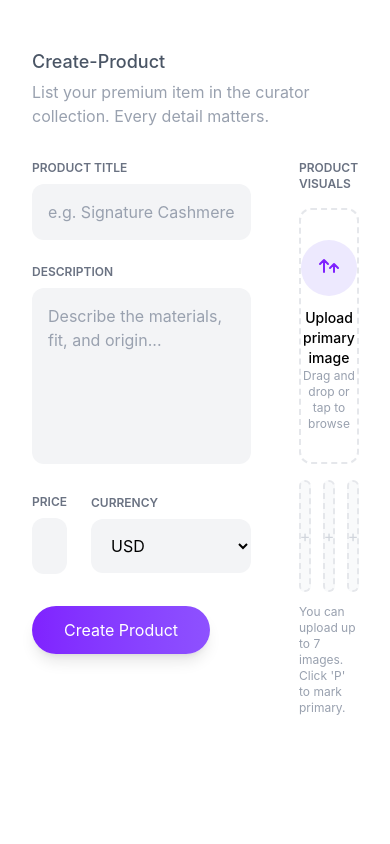
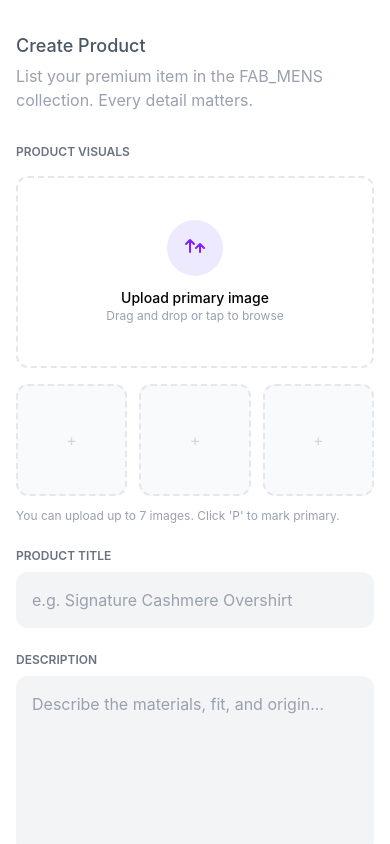
Before and after one commit to piyush-ujgaokar/snitch, a React app in the folder Frontend/: page /seller/create-product in a window 390 px wide. Shown: the top 844 px of the page. Built offline with nearby package versions, Linux system fonts and the light colour scheme; the HTML template or start-up script is replaced by a standard one.

Commit message:
configure the API

```diff
--- a/Frontend/src/features/products/pages/CreateProduct.jsx
+++ b/Frontend/src/features/products/pages/CreateProduct.jsx
@@ -1,12 +1,16 @@
 import React, { useRef, useState } from 'react'
+import {useProduct} from '../hooks/useProduct'
+
 
 const CreateProduct=()=>{
   const [title, setTitle] = useState('')
   const [description, setDescription] = useState('')
   const [price, setPrice] = useState('')
-  const [currency, setCurrency] = useState('USD')
+  const [currency, setCurrency] = useState('INR')
   const [files, setFiles] = useState([])
   const fileInputRef = useRef(null)
+
+  const {handleCreateProduct}=useProduct()
 
   const onFilesAdded = (newFiles) => {
     const arr = Array.from(newFiles)
@@ -40,17 +44,19 @@ const CreateProduct=()=>{
   const submit = async (e) => {
     e.preventDefault()
     // Basic client-side payload; replace with your API call
-    const form = new FormData()
-    form.append('title', title)
-    form.append('description', description)
-    form.append('price', price)
-    form.append('currency', currency)
+    const formData = new FormData()
+    formData.append('title', title)
+    formData.append('description', description)
+    // backend validator expects `priceAmount` and `priceCurrency`
+    formData.append('priceAmount', Number(price))
+    formData.append('priceCurrency', currency)
     files.forEach((f, i) => {
-      if (f instanceof File) form.append('images', f)
+      if (f instanceof File) formData.append('images', f)
     })
+console.log(formData)
     try {
       // placeholder; update URL to your backend endpoint
-      await fetch('/api/products', { method: 'POST', body: form })
+      await handleCreateProduct(formData) // Implement this function to call your API
       alert('Product created (mock)')
     } catch (err) {
       console.error(err)
@@ -59,11 +65,11 @@ const CreateProduct=()=>{
   }
 
   return (
-    <div className="max-w-6xl mx-auto px-8 py-12">
-      <h2 className="text-gray-600 text-lg font-medium">Create-Product</h2>
-      <p className="text-gray-400 mt-1 mb-8">List your premium item in the curator collection. Every detail matters.</p>
+    <div className="max-w-6xl mx-auto px-4 sm:px-8 py-8 sm:py-12">
+      <h2 className="text-gray-600 text-lg font-medium">Create Product</h2>
+      <p className="text-gray-400 mt-1 mb-8">List your premium item in the FAB_MENS collection. Every detail matters.</p>
 
-      <div className="flex gap-12">
+      <div className="flex flex-col-reverse gap-6 md:flex-row md:gap-12">
         {/* Left column: form */}
         <form className="flex-1" onSubmit={submit}>
           <label className="block text-xs font-semibold text-gray-500 mb-2">PRODUCT TITLE</label>
@@ -84,7 +90,7 @@ const CreateProduct=()=>{
             className="w-full bg-gray-100 rounded-xl p-4 placeholder-gray-400 mb-6 resize-none"
           />
 
-          <div className="flex items-center gap-6 mb-8">
+          <div className="flex flex-col gap-4 mb-8 md:flex-row md:items-center md:gap-6">
             <div className="flex-1">
               <label className="block text-xs font-semibold text-gray-500 mb-2">PRICE</label>
               <input
@@ -92,14 +98,14 @@ const CreateProduct=()=>{
                 onChange={(e) => setPrice(e.target.value)}
                 placeholder="0.00"
                 type="number"
-                step="0.01"
                 className="w-full bg-gray-100 rounded-xl p-4 placeholder-gray-400"
               />
             </div>
 
-            <div className="w-40">
+            <div className="w-full md:w-40">
               <label className="block text-xs font-semibold text-gray-500 mb-2">CURRENCY</label>
               <select value={currency} onChange={(e) => setCurrency(e.target.value)} className="w-full bg-gray-100 rounded-xl p-4">
+                <option>INR</option>
                 <option>USD</option>
                 <option>EUR</option>
                 <option>GBP</option>
@@ -111,13 +117,13 @@ const CreateProduct=()=>{
         </form>
 
         {/* Right column: images */}
-        <div className="w-1/3">
+        <div className="w-full md:w-1/3">
           <label className="block text-xs font-semibold text-gray-500 mb-4">PRODUCT VISUALS</label>
 
           <div
             onDragOver={(e) => e.preventDefault()}
             onDrop={handleDrop}
-            className="border-2 border-dashed border-gray-200 rounded-xl h-64 flex items-center justify-center bg-white mb-4 relative"
+            className="border-2 border-dashed border-gray-200 rounded-xl h-48 md:h-64 flex items-center justify-center bg-white mb-4 relative"
           >
             <div className="text-center">
               <div className="w-14 h-14 rounded-full bg-violet-100 mx-auto flex items-center justify-center mb-3">
--- a/Frontend/src/features/products/services/product.api.js
+++ b/Frontend/src/features/products/services/product.api.js
@@ -3,7 +3,7 @@ import axios from "axios";
 
 
 const productApiInstance=axios.create({
-    origin:"/api/products",
+    baseURL:"/api/products",
     withCredentials:true
 })
 
```
